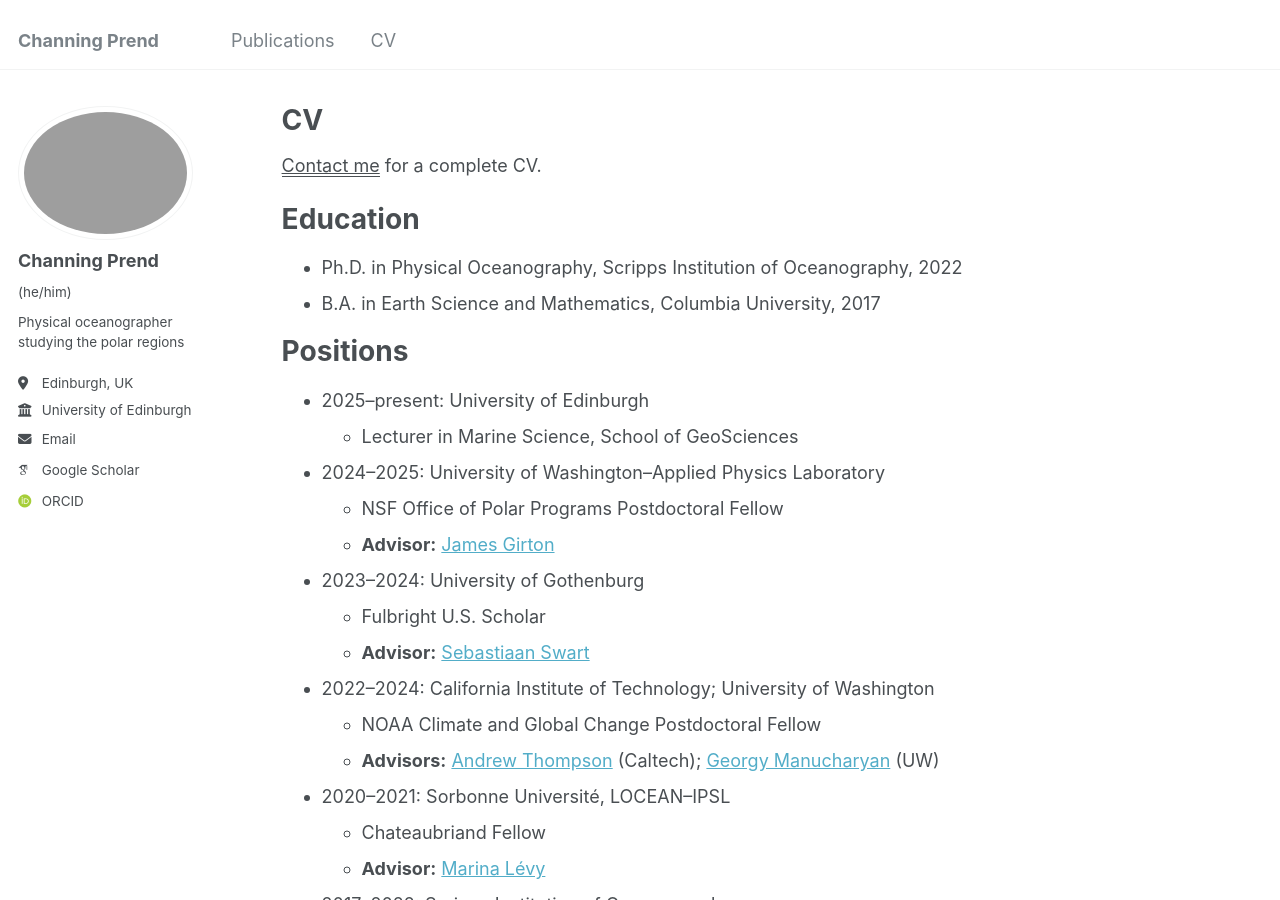
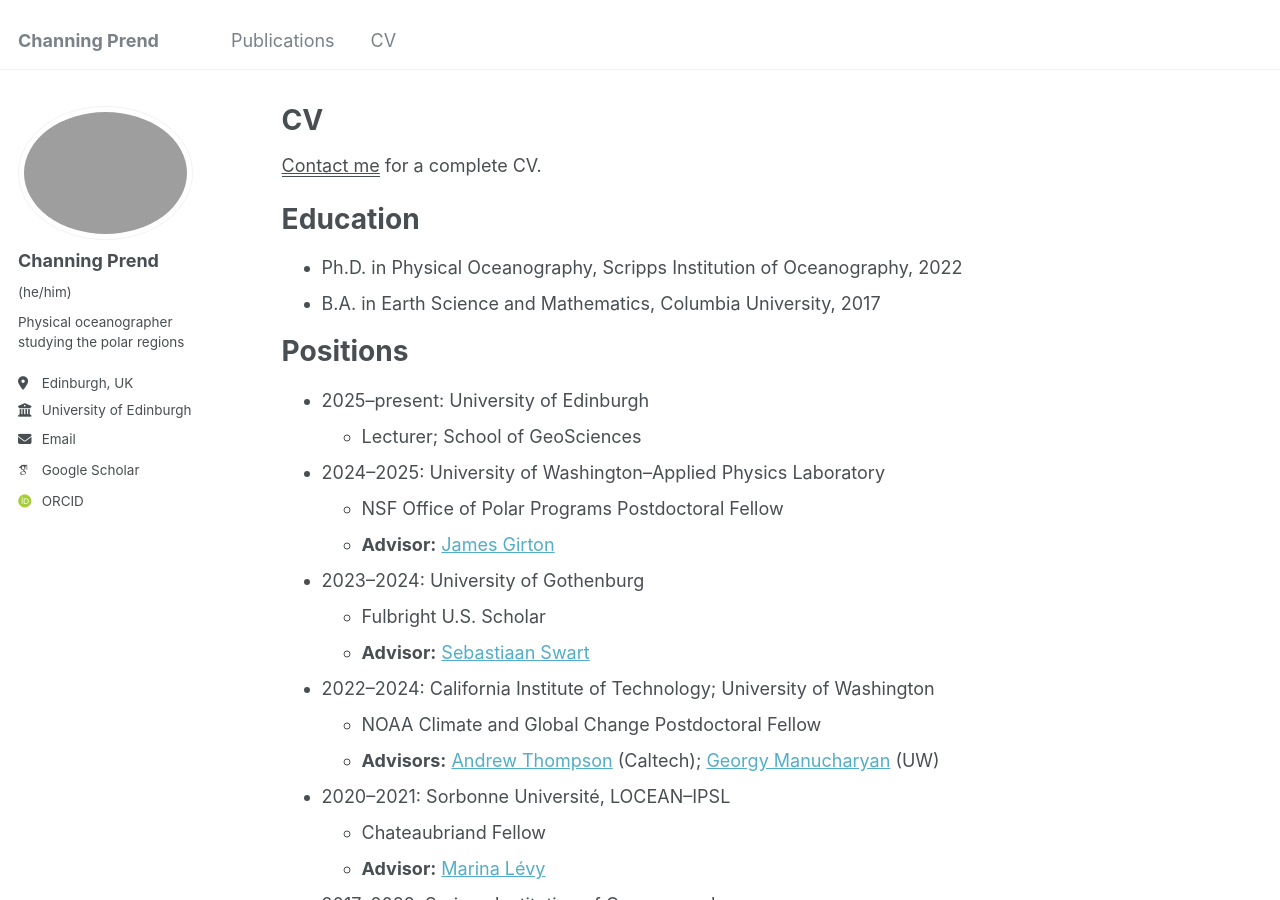
Before and after one commit to cprend/cprend.github.io, a Jekyll site: the page built from _pages/cv.md, in a window 1280 px wide and 900 px high. Built offline with Jekyll 4.4.1, drawn with Linux system fonts in a browser that asks for light colours; some web fonts are replaced.

Commit message:
Update cv.md

```diff
--- a/_pages/cv.md
+++ b/_pages/cv.md
@@ -18,7 +18,7 @@
 Positions
 ======
 * 2025--present: University of Edinburgh
-  * Lecturer in Marine Science, School of GeoSciences
+  * Lecturer; School of GeoSciences
 * 2024--2025: University of Washington--Applied Physics Laboratory
   * NSF Office of Polar Programs Postdoctoral Fellow
   * **Advisor:** [James Girton](https://www.apl.washington.edu/people/profile.php?last_name=Girton&first_name=James)
```
